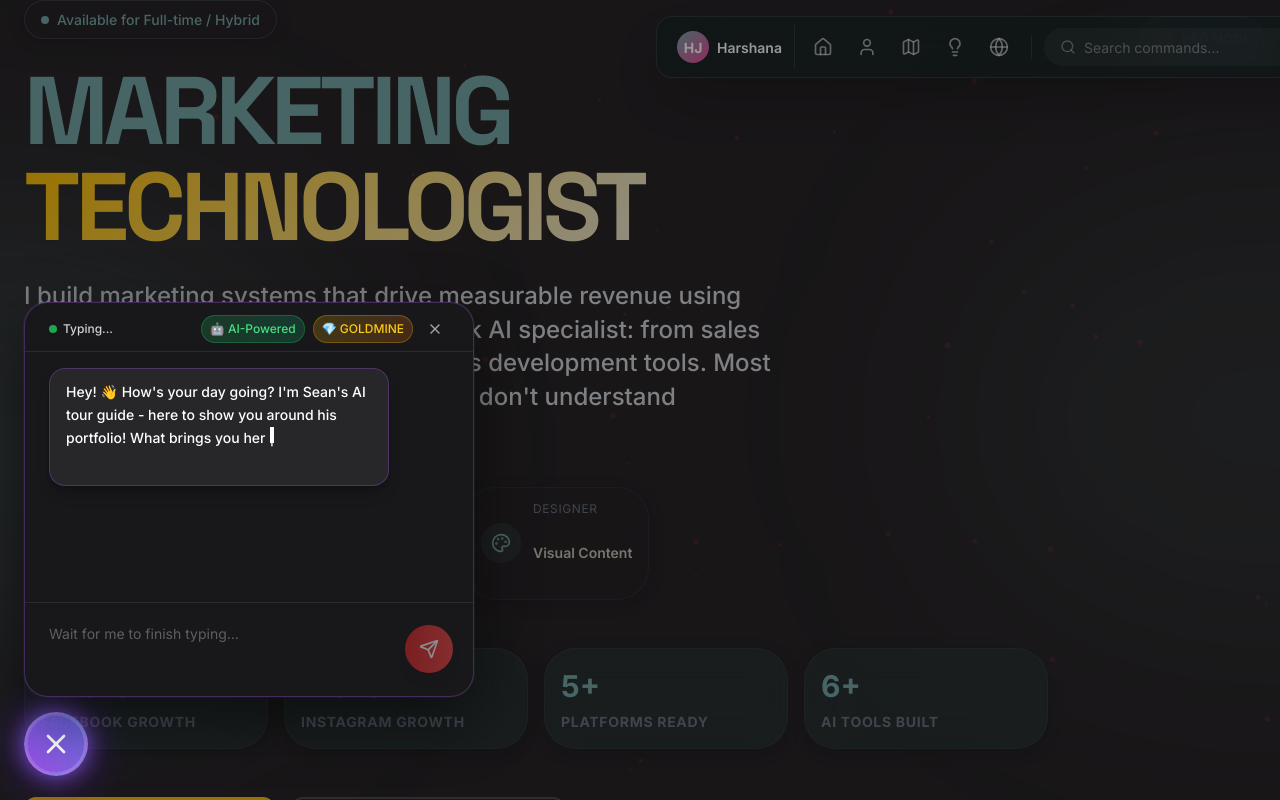
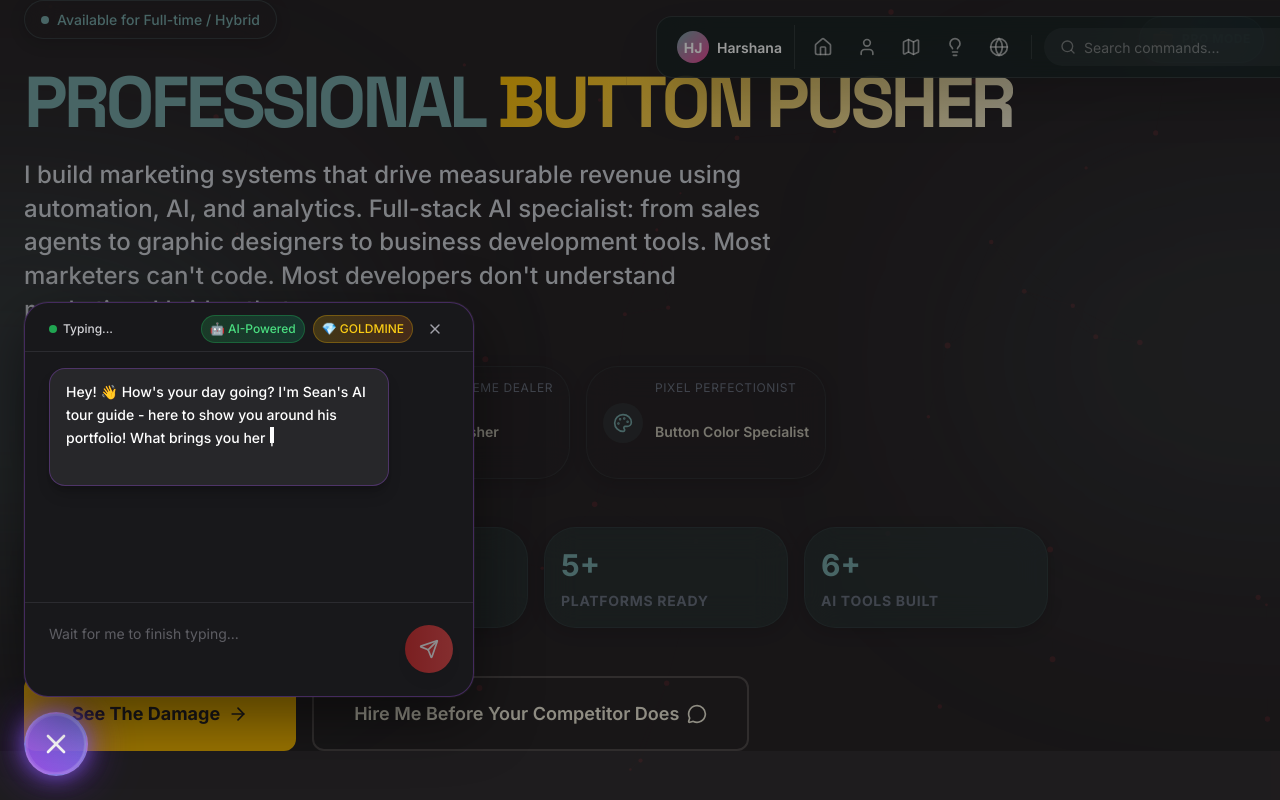
Before and after one commit to dilaannkilc/harshanadotcomwastaken, a React (Vite) app: page / in a window 1280 px wide. Shown: the top 800 px of the page. Built offline with nearby package versions, Linux system fonts and the light colour scheme.

Commit message:
Update hero sections with funny sarcastic text (Hero-MarketingTechnologist.jsx)

```diff
--- a/src/components/Sections/Hero-MarketingTechnologist.jsx
+++ b/src/components/Sections/Hero-MarketingTechnologist.jsx
@@ -12,8 +12,8 @@ const Hero = () => {
     return (
         <section
             id="hero"
-            className="relative min-h-[100dvh] flex items-center overflow-hidden"
-            style={{ paddingTop: '-40px' }}
+            className="relative min-h-[70dvh] flex items-center overflow-hidden pt-16 md:pt-0 pb-16 md:pb-0"
+            style={{ paddingTop: '-20px' }}
         >
             {/* Parallax Background Glows */}
             <motion.div
@@ -44,10 +44,10 @@ const Hero = () => {
 
                     <motion.h1
                         variants={fadeInUp}
-                        className="text-4xl sm:text-5xl md:text-7xl lg:text-8xl font-bold mb-6 leading-[1.1] sm:leading-tight"
+                        className="text-3xl sm:text-4xl md:text-6xl lg:text-7xl font-bold mb-4 leading-[1.1] sm:leading-tight"
                     >
-                        <span className="text-primary">Marketing</span>{' '}
-                        <span className="hero-gradient-title inline-block">Technologist</span>
+                        <span className="text-primary">Professional</span>{' '}
+                        <span className="hero-gradient-title inline-block">Button Pusher</span>
                     </motion.h1>
 
                     <motion.p
@@ -67,8 +67,8 @@ const Hero = () => {
                                 <Code size={20} className="text-primary" />
                             </div>
                             <div>
-                                <p className="text-xs text-gray-500 uppercase tracking-wider">Developer</p>
-                                <p className="text-sm font-semibold">Automation & APIs</p>
+                                <p className="text-xs text-gray-500 uppercase tracking-wider">Professional Googler</p>
+                                <p className="text-sm font-semibold">Copy-Paste Engineer</p>
                             </div>
                         </div>
                         <div className="flex items-center gap-3 glass-card px-4 py-3 rounded-xl border border-primary/10">
@@ -76,8 +76,8 @@ const Hero = () => {
                                 <TrendingUp size={20} className="text-primary" />
                             </div>
                             <div>
-                                <p className="text-xs text-gray-500 uppercase tracking-wider">Marketer</p>
-                                <p className="text-sm font-semibold">Growth Strategy</p>
+                                <p className="text-xs text-gray-500 uppercase tracking-wider">Professional Meme Dealer</p>
+                                <p className="text-sm font-semibold">Viral Content Pusher</p>
                             </div>
                         </div>
                         <div className="flex items-center gap-3 glass-card px-4 py-3 rounded-xl border border-primary/10">
@@ -85,8 +85,8 @@ const Hero = () => {
                                 <Palette size={20} className="text-primary" />
                             </div>
                             <div>
-                                <p className="text-xs text-gray-500 uppercase tracking-wider">Designer</p>
-                                <p className="text-sm font-semibold">Visual Content</p>
+                                <p className="text-xs text-gray-500 uppercase tracking-wider">Pixel Perfectionist</p>
+                                <p className="text-sm font-semibold">Button Color Specialist</p>
                             </div>
                         </div>
                     </motion.div>
@@ -106,10 +106,10 @@ const Hero = () => {
 
                     <motion.div variants={fadeInUp} className="flex flex-col sm:flex-row gap-3 sm:gap-4">
                         <a href="#projects" className="btn-primary flex items-center justify-center gap-2 text-center">
-                            View My Work <ArrowRight size={20} />
+                            See The Damage <ArrowRight size={20} />
                         </a>
                         <a href="#contact" className="btn-outline flex items-center justify-center gap-2 text-center">
-                            Let's Talk Strategy <MessageCircle size={20} />
+                            Hire Me Before Your Competitor Does <MessageCircle size={20} />
                         </a>
                     </motion.div>
                 </motion.div>
```
